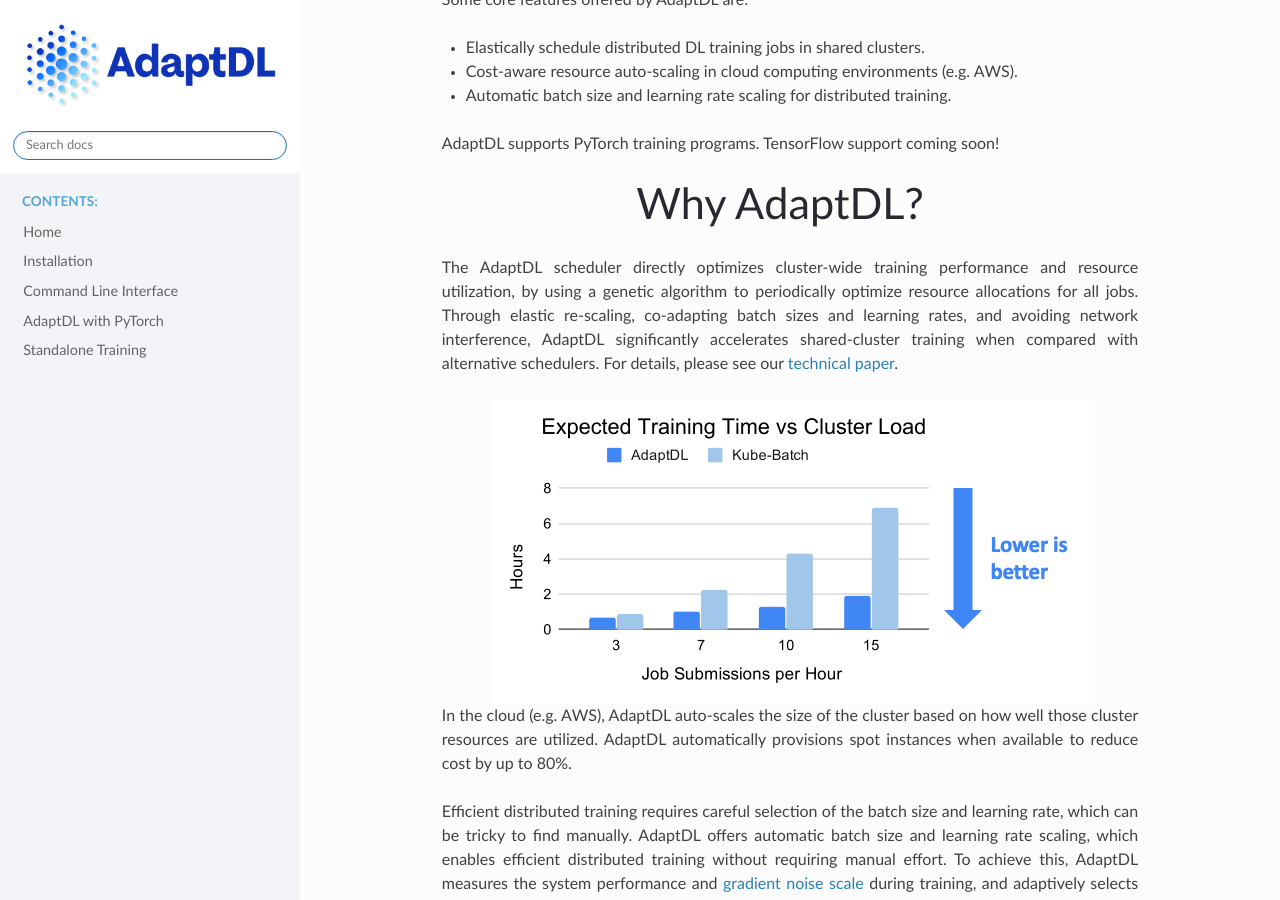
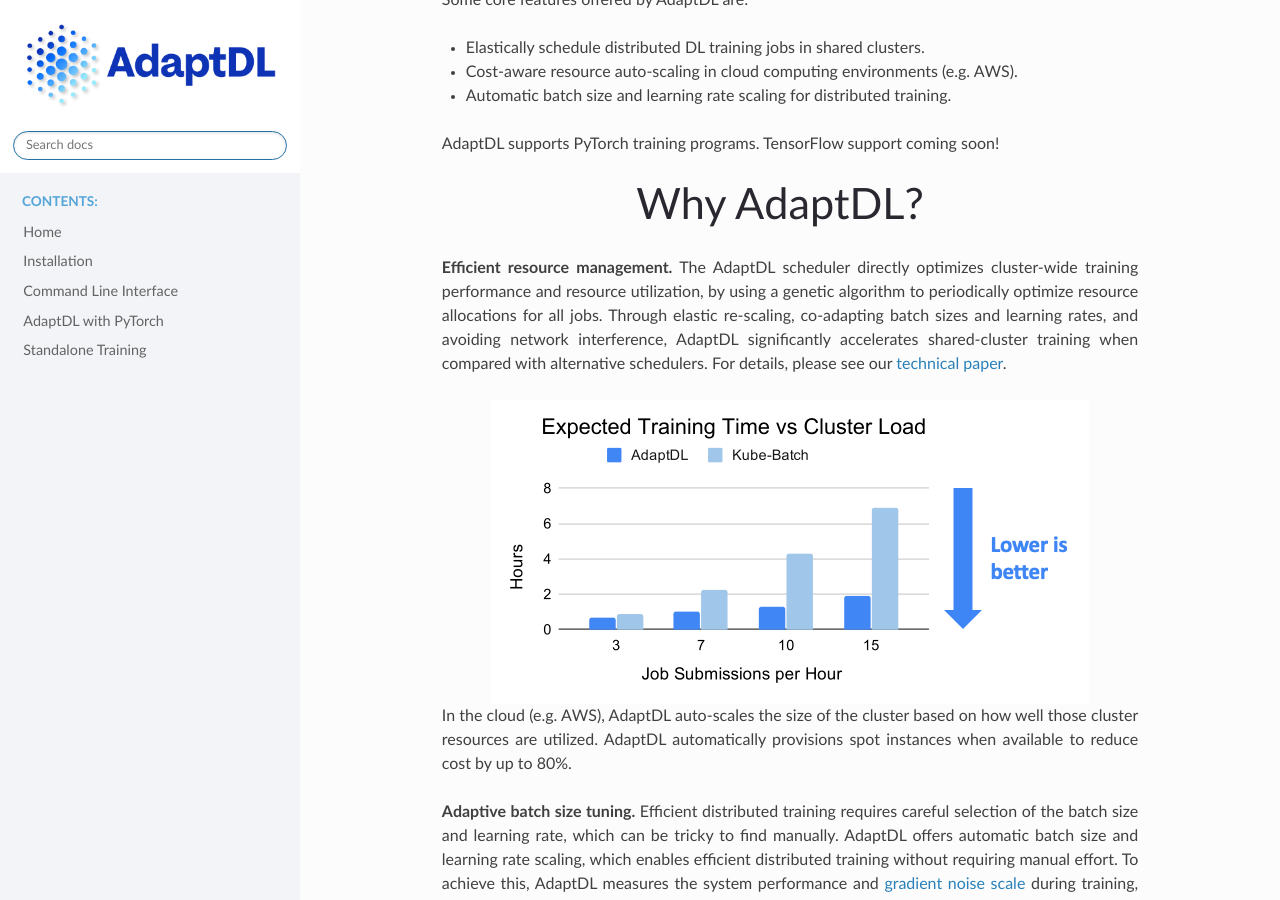
Before and after one commit to petuum/adaptdl, a Sphinx documentation site: the page built from docs/README.rst, in a window 1280 px wide and 900 px high, scrolled down 493 px. Built offline with Sphinx 7.4.7 and the Read the Docs theme 2.0.0, drawn with Linux system fonts in a browser that asks for light colours; pages that are not in the unit, such as notebooks, are missing from menus.

Commit message:
Update README.rst

```diff
--- a/docs/README.rst
+++ b/docs/README.rst
@@ -36,6 +36,7 @@
 Why AdaptDL?
 ------------
 
+**Efficient resource management.**
 The AdaptDL scheduler directly optimizes cluster-wide training performance and
 resource utilization, by using a genetic algorithm to periodically optimize
 resource allocations for all jobs. Through elastic re-scaling, co-adapting
@@ -51,6 +52,7 @@
 how well those cluster resources are utilized. AdaptDL automatically
 provisions spot instances when available to reduce cost by up to 80%.
 
+**Adaptive batch size tuning.**
 Efficient distributed training requires careful selection of the batch size and
 learning rate, which can be tricky to find manually. AdaptDL offers automatic
 batch size and learning rate scaling, which enables efficient distributed
```
